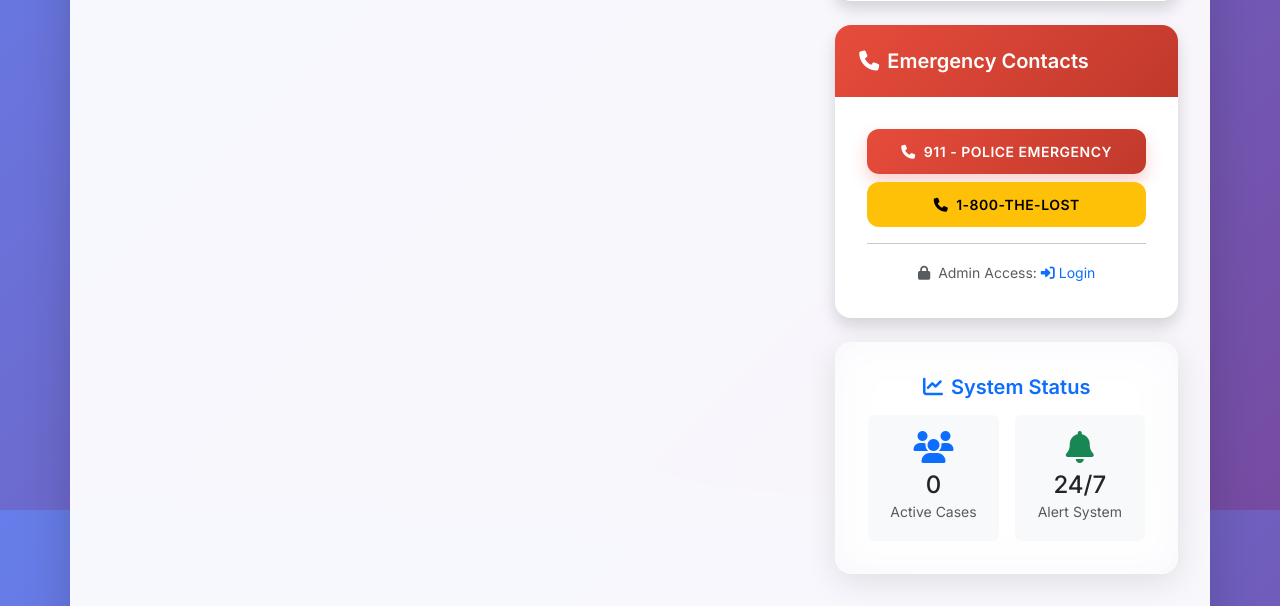
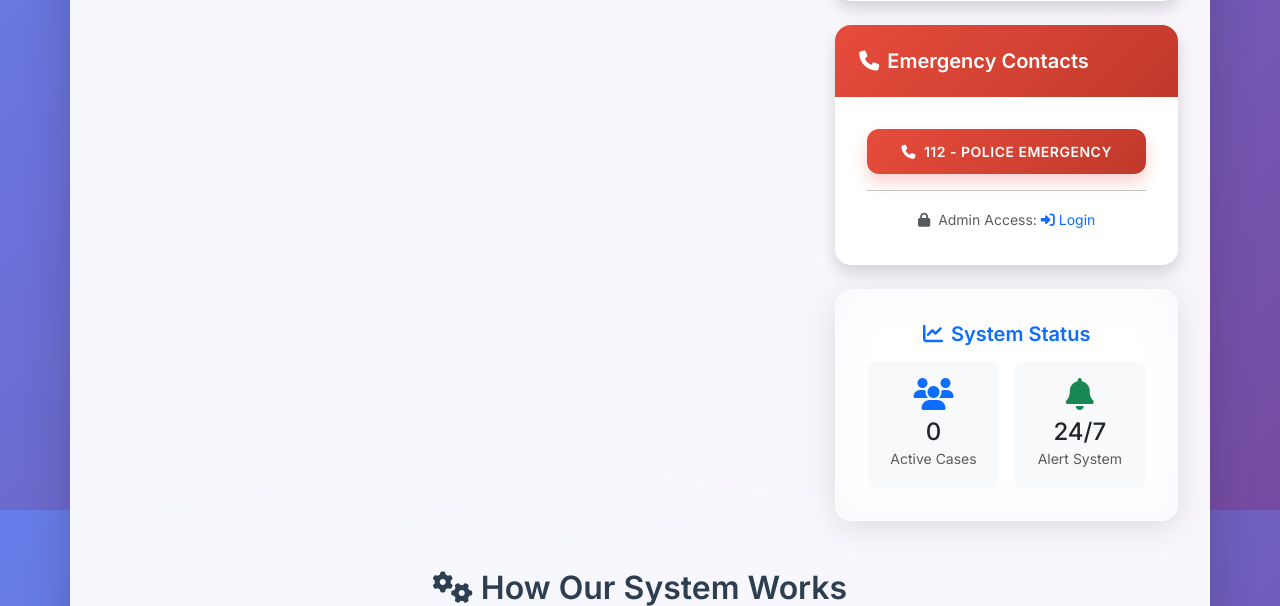
Before and after one commit to Harshil089/Sachet, a Flask app: page / in a window 1280 px wide. Shown: the part 1090-1696 px from the top of the page. Run offline with Flask 3, Linux system fonts and the light colour scheme; data that the repository does not hold is empty; some libraries are stand-ins or nearby versions.

Commit message:
Update emergency contact from 911 to 112 for India

```diff
--- a/templates/found.html
+++ b/templates/found.html
@@ -82,8 +82,9 @@
                     </div>
 
                     <div class="alert alert-warning">
-                        <strong>Important:</strong> If this is an emergency or you are with the child, call 911 immediately. Only use this form for reporting sightings.
+                        <strong>Important:</strong> If this is an emergency or you are with the child, call 112 immediately. Only use this form for reporting sightings.
                     </div>
+
 
                     <div class="d-grid">
                         <button type="submit" class="btn btn-success btn-lg">Report Sighting</button>
--- a/templates/index.html
+++ b/templates/index.html
@@ -159,12 +159,10 @@
             </div>
             <div class="card-body">
                 <div class="d-grid gap-2">
-                    <a href="tel:911" class="btn btn-danger hover-lift">
-                        <i class="fas fa-phone me-2"></i>911 - Police Emergency
+                    <a href="tel:112" class="btn btn-danger hover-lift">
+                        <i class="fas fa-phone me-2"></i>112 - Police Emergency
                     </a>
-                    <a href="tel:18008435678" class="btn btn-warning hover-lift">
-                        <i class="fas fa-phone me-2"></i>1-800-THE-LOST
-                    </a>
+
                 </div>
 
                 <hr>
```
